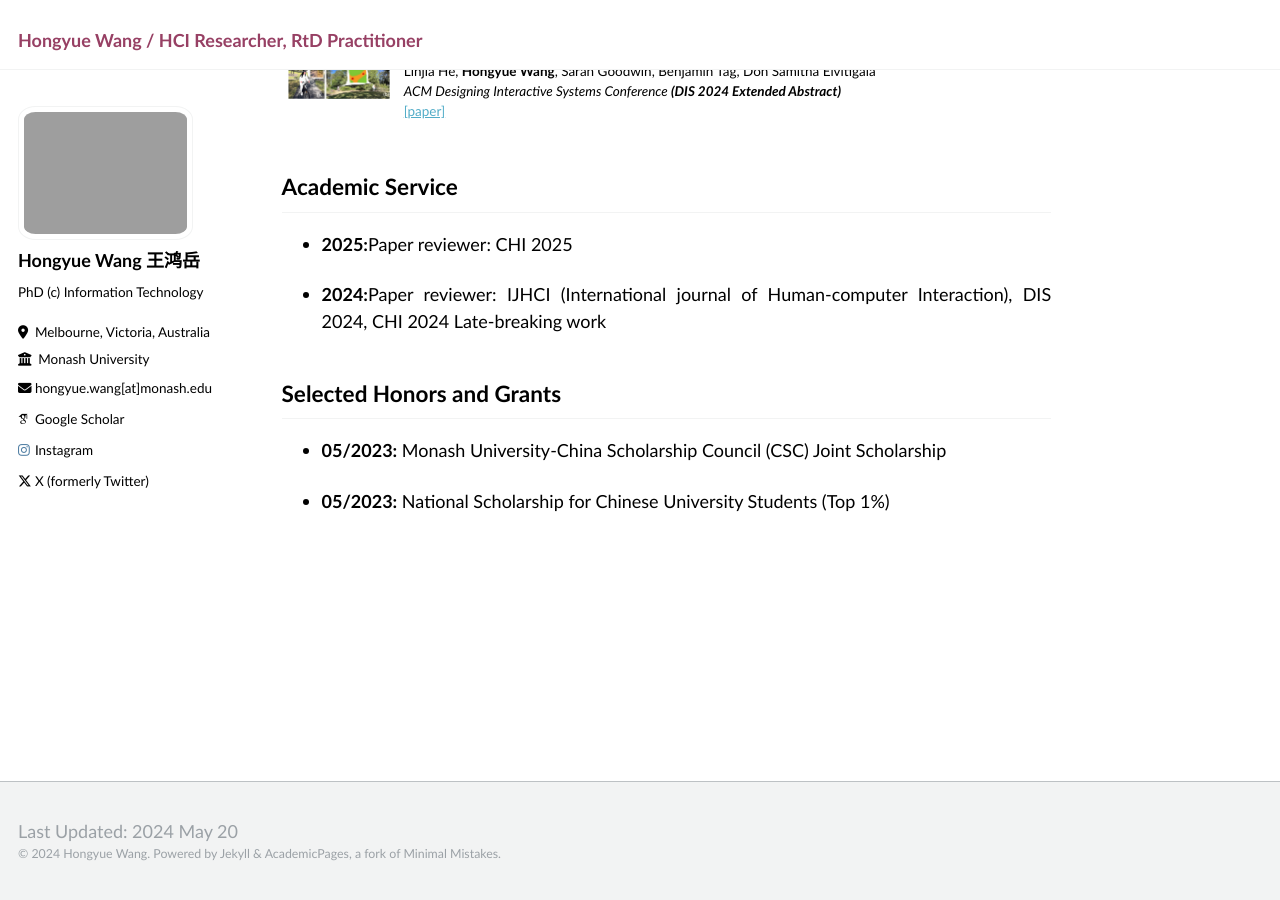
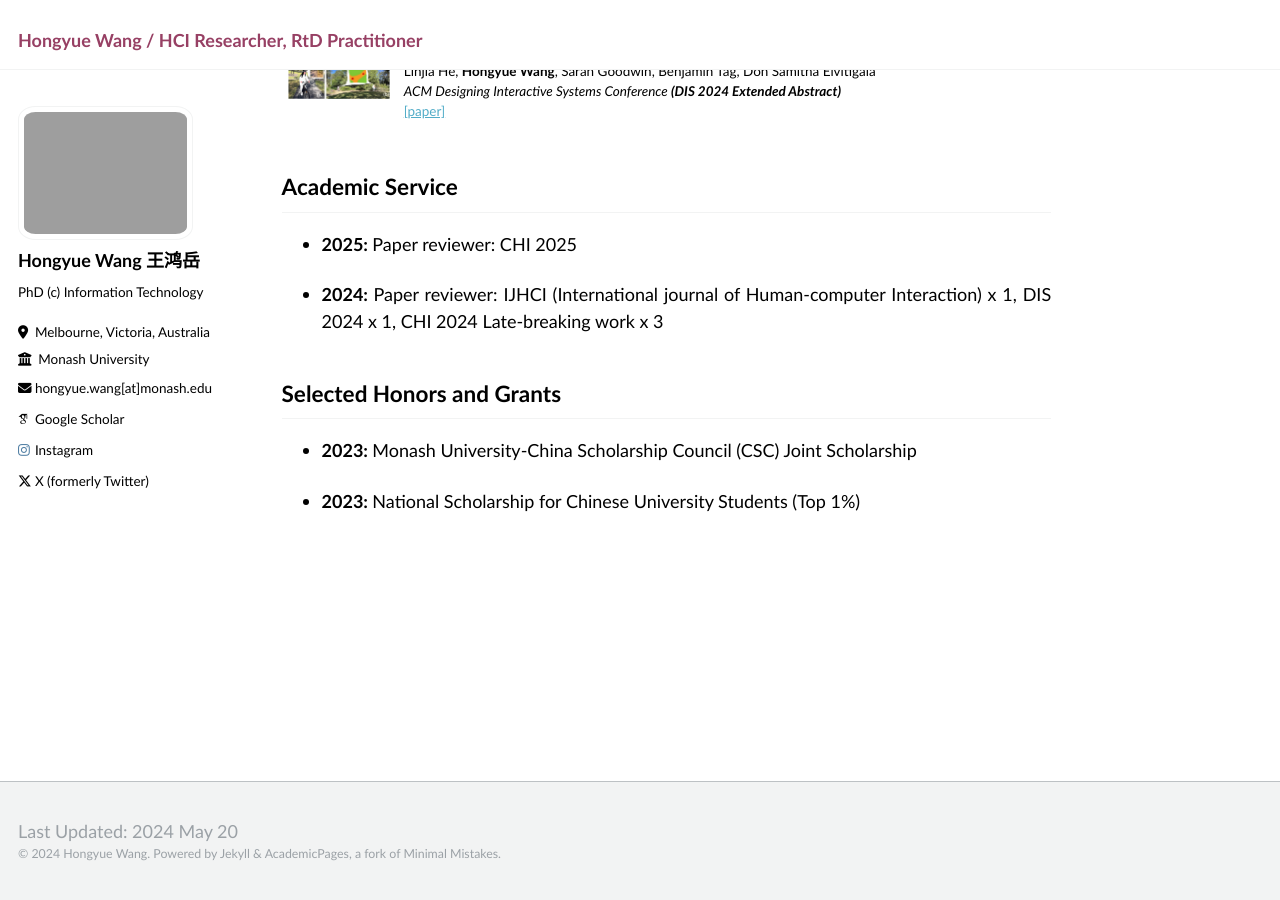
Before and after one commit to hongyue-howard-wang/hongyue-howard-wang.github.io, a Jekyll site: the page built from _pages/about.md, in a window 1280 px wide and 900 px high, scrolled down 1744 px. Built offline with Jekyll 4.4.1, drawn with Linux system fonts in a browser that asks for light colours; nearby versions of some CDN libraries; some web fonts are replaced.

Commit message:
Update about.md

```diff
--- a/_pages/about.md
+++ b/_pages/about.md
@@ -96,12 +96,12 @@ Human-Computer Interaction, Extended Reality, Interactive System, Deep Learning,
 
 <h2>Academic Service</h2>
 <ul>
-<li><p style="text-align:justify"><b>2025:</b>Paper reviewer: CHI 2025</p></li>
-<li><p style="text-align:justify"><b>2024:</b>Paper reviewer: IJHCI (International journal of Human-computer Interaction), DIS 2024, CHI 2024 Late-breaking work</p></li>
+<li><p style="text-align:justify"><b>2025: </b>Paper reviewer: CHI 2025</p></li>
+<li><p style="text-align:justify"><b>2024: </b>Paper reviewer: IJHCI (International journal of Human-computer Interaction) x 1, DIS 2024 x 1, CHI 2024 Late-breaking work x 3</p></li>
 </ul>
 
 <h2>Selected Honors and Grants</h2>
 <ul>
-<li><p style="text-align:justify"><b>05/2023:</b> Monash University-China Scholarship Council (CSC) Joint Scholarship</p></li>
-<li><p style="text-align:justify"><b>05/2023:</b> National Scholarship for Chinese University Students (Top 1%)</p></li>
+<li><p style="text-align:justify"><b>2023: </b> Monash University-China Scholarship Council (CSC) Joint Scholarship</p></li>
+<li><p style="text-align:justify"><b>2023: </b> National Scholarship for Chinese University Students (Top 1%)</p></li>
 </ul>
```
